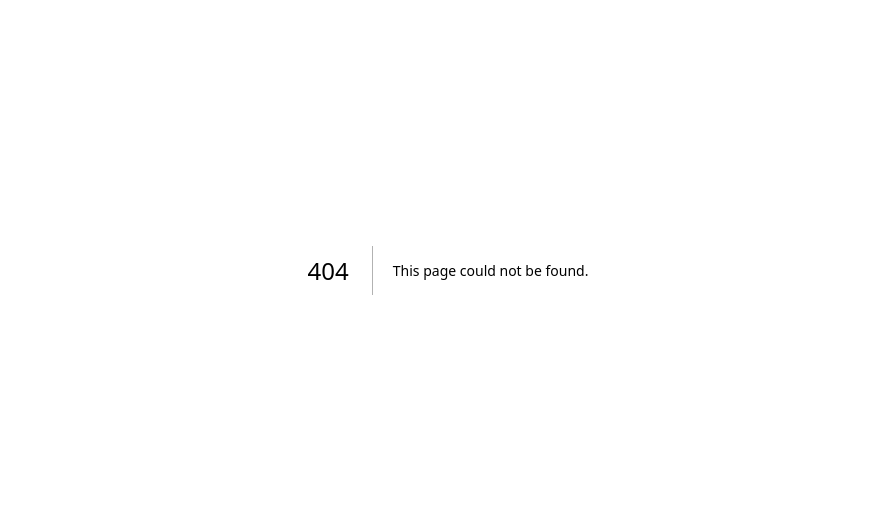
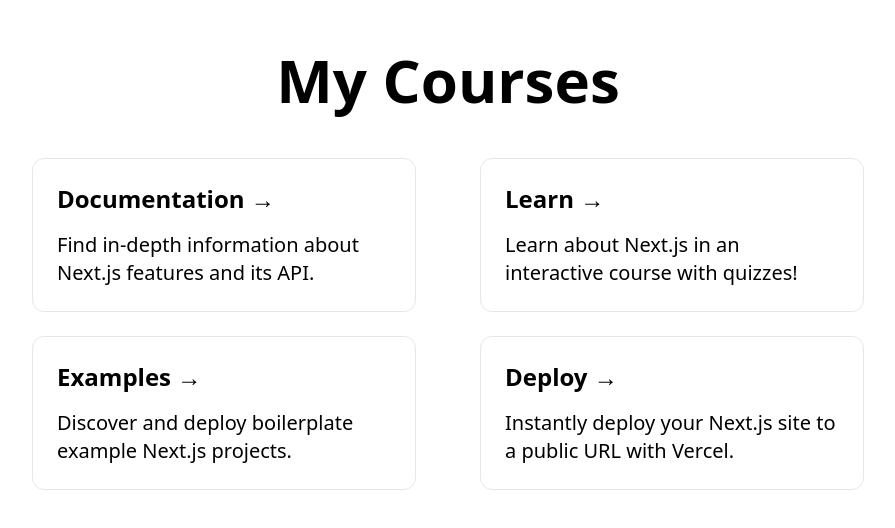
Before and after one commit to thinc-org/hacktoschool-fryingchicken, a Next.js app in the folder frontend/: page /mycourses in a window 1280 px wide. Before the commit this address had no page. Shown: the part 130-658 px from the top of the page, without its empty margins (192-1087 px from the left). Built offline with nearby package versions, Linux system fonts and the light colour scheme.

Commit message:
created MyCourses.tsx

```diff
--- /dev/null
+++ b/frontend/pages/mycourses.tsx
@@ -0,0 +1,64 @@
+import type { NextPage } from 'next'
+import Head from 'next/head'
+import Image from 'next/image'
+
+const MyCourses: NextPage = () => {
+  return (
+    <div className="flex min-h-screen flex-col items-center justify-center py-2">
+      <Head>
+        <title>My Courses</title>
+        <link rel="icon" href="/favicon.ico" />
+      </Head>
+
+      <main className="flex w-full flex-1 flex-col items-center justify-center px-20 text-center">
+        <h1 className="text-6xl font-bold">
+          My Courses
+        </h1>
+
+        <div className="mt-6 flex max-w-4xl flex-wrap items-center justify-around sm:w-full">
+          <a
+            href="https://nextjs.org/docs"
+            className="mt-6 w-96 rounded-xl border p-6 text-left hover:text-blue-600 focus:text-blue-600"
+          >
+            <h3 className="text-2xl font-bold">Documentation &rarr;</h3>
+            <p className="mt-4 text-xl">
+              Find in-depth information about Next.js features and its API.
+            </p>
+          </a>
+
+          <a
+            href="https://nextjs.org/learn"
+            className="mt-6 w-96 rounded-xl border p-6 text-left hover:text-blue-600 focus:text-blue-600"
+          >
+            <h3 className="text-2xl font-bold">Learn &rarr;</h3>
+            <p className="mt-4 text-xl">
+              Learn about Next.js in an interactive course with quizzes!
+            </p>
+          </a>
+
+          <a
+            href="https://github.com/vercel/next.js/tree/canary/examples"
+            className="mt-6 w-96 rounded-xl border p-6 text-left hover:text-blue-600 focus:text-blue-600"
+          >
+            <h3 className="text-2xl font-bold">Examples &rarr;</h3>
+            <p className="mt-4 text-xl">
+              Discover and deploy boilerplate example Next.js projects.
+            </p>
+          </a>
+
+          <a
+            href="https://vercel.com/import?filter=next.js&utm_source=create-next-app&utm_medium=default-template&utm_campaign=create-next-app"
+            className="mt-6 w-96 rounded-xl border p-6 text-left hover:text-blue-600 focus:text-blue-600"
+          >
+            <h3 className="text-2xl font-bold">Deploy &rarr;</h3>
+            <p className="mt-4 text-xl">
+              Instantly deploy your Next.js site to a public URL with Vercel.
+            </p>
+          </a>
+        </div>
+      </main>
+    </div>
+  )
+}
+
+export default MyCourses
```
